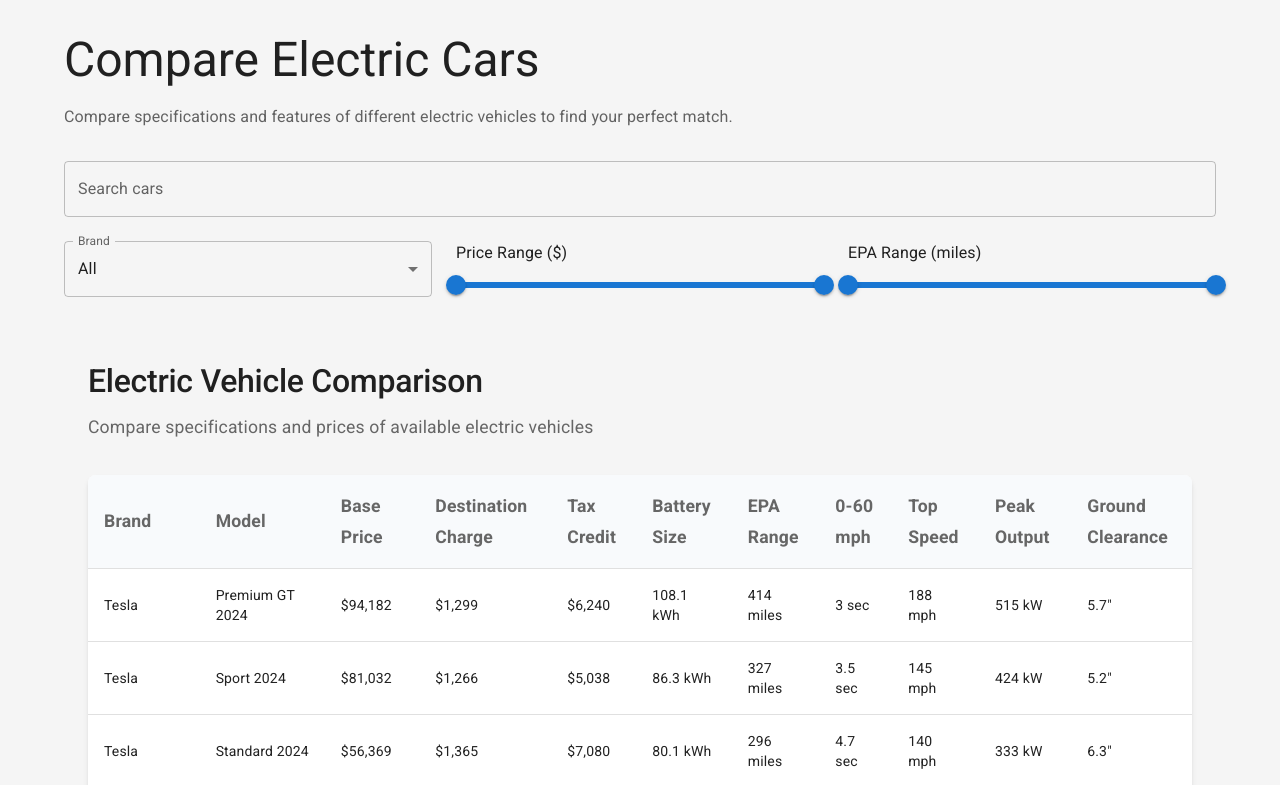
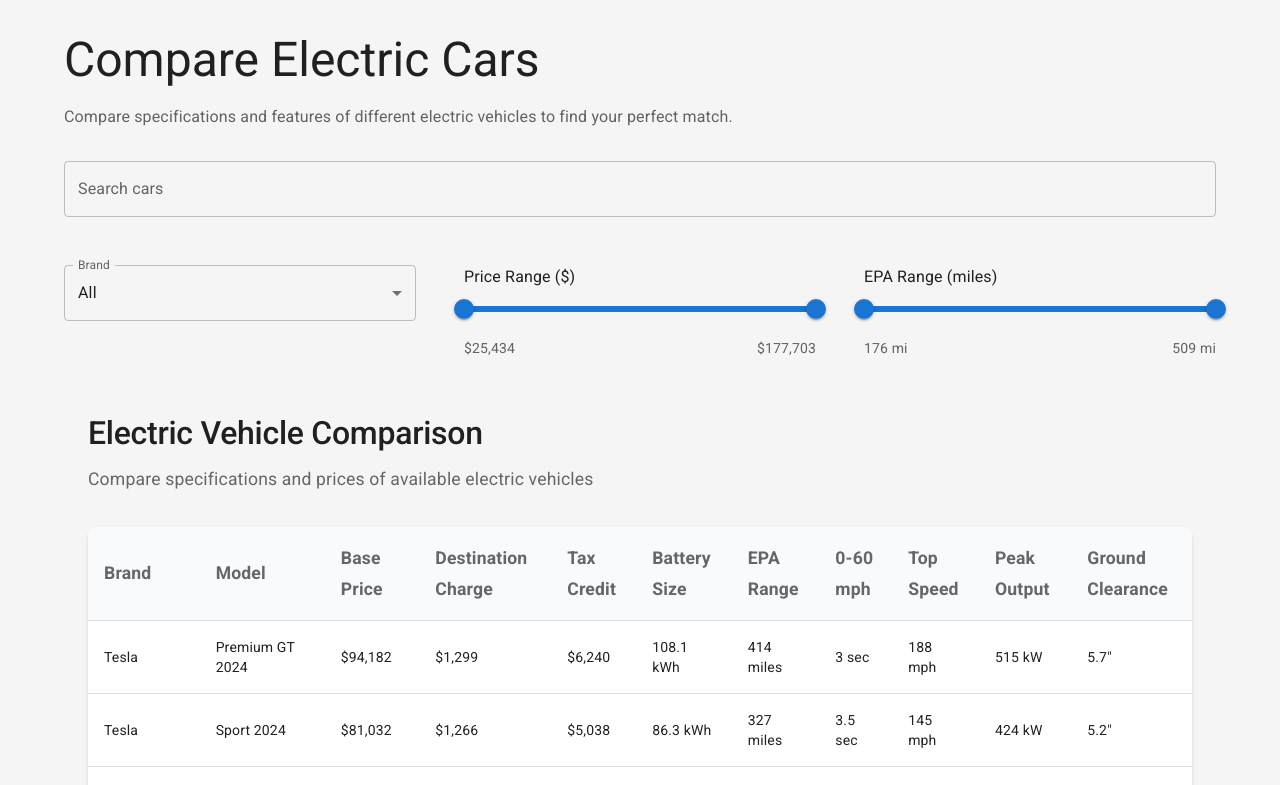
Before and after one commit to ryosua/electric-car-buyer, a Next.js app: page /compare in a window 1280 px wide. Shown: the top 785 px of the page. Built offline with nearby package versions, Linux system fonts and the light colour scheme.

Commit message:
improve car filters

```diff
--- a/src/app/components/CarFilters.tsx
+++ b/src/app/components/CarFilters.tsx
@@ -92,7 +92,7 @@
 
   return (
     <Box sx={{ mb: 4 }}>
-      <Grid2 container spacing={3}>
+      <Grid2 container spacing={6}>
         <Grid2 size={{ xs: 12 }}>
           <TextField
             fullWidth
@@ -104,7 +104,7 @@
           />
         </Grid2>
 
-        <Grid2 size={{ xs: 12, md: 4 }}>
+        <Grid2 size={{ xs: 12, md: 4 }} sx={{ mb: { xs: 2, md: 0 } }}>
           <FormControl fullWidth>
             <InputLabel>Brand</InputLabel>
             <Select
@@ -135,6 +135,14 @@
             min={priceRange.min}
             max={priceRange.max}
           />
+          <Box sx={{ display: "flex", justifyContent: "space-between", mt: 1 }}>
+            <Typography variant="body2" color="text.secondary">
+              ${filters.minPrice.toLocaleString()}
+            </Typography>
+            <Typography variant="body2" color="text.secondary">
+              ${filters.maxPrice.toLocaleString()}
+            </Typography>
+          </Box>
         </Grid2>
 
         <Grid2 size={{ xs: 12, md: 4 }}>
@@ -149,6 +157,14 @@
             min={rangeValues.min}
             max={rangeValues.max}
           />
+          <Box sx={{ display: "flex", justifyContent: "space-between", mt: 1 }}>
+            <Typography variant="body2" color="text.secondary">
+              {filters.minRange.toLocaleString()} mi
+            </Typography>
+            <Typography variant="body2" color="text.secondary">
+              {filters.maxRange.toLocaleString()} mi
+            </Typography>
+          </Box>
         </Grid2>
       </Grid2>
     </Box>
```
